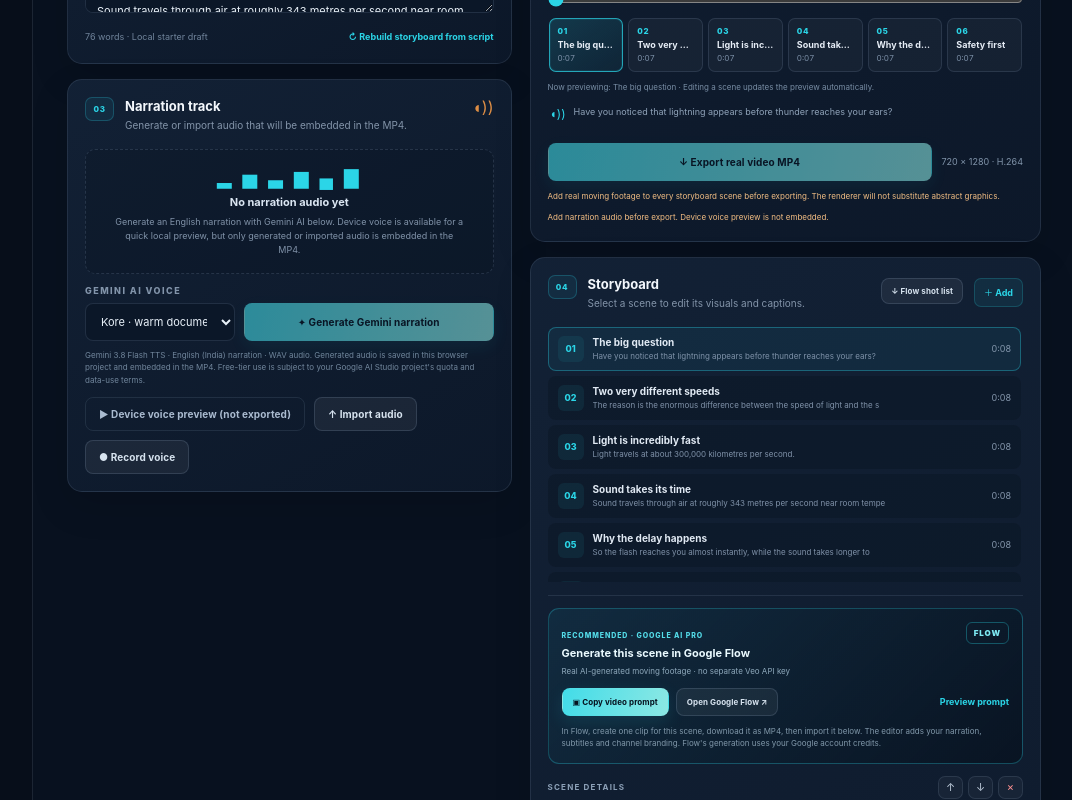
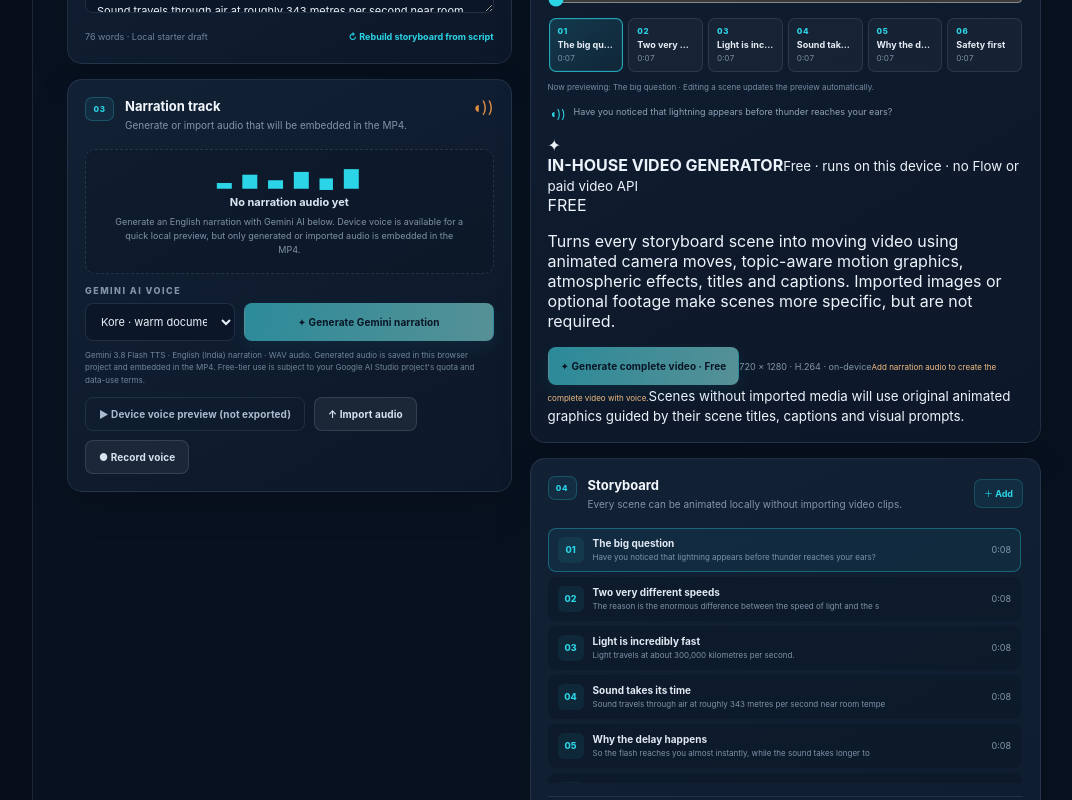
Before and after one commit to narayananagapuri25/VideoMaker, a React (Vite) app: page / in a window 1280 px wide. Shown: the part 960-1760 px from the top of the page, without its empty margins (205-1277 px from the left). Built offline with nearby package versions, Linux system fonts and the light colour scheme.

Commit message:
Make free in-house video generation the primary workflow

```diff
--- a/src/App.tsx
+++ b/src/App.tsx
@@ -5,15 +5,14 @@ import { deriveTopicFromScript, makeProject, parsePastedNarration, scenesFromScr
 import { loadLatestProject, saveProject } from "./lib/storage";
 import { generateNarration } from "./lib/tts";
 import { buildSceneImagePrompt } from "./lib/art-prompt";
-import { buildGoogleFlowShotList } from "./lib/flow-prompts";
 import { getSceneStartTime, getTimelineDuration } from "./lib/timeline";
 import PlaybackTimeline from "./components/PlaybackTimeline";
 import CreatorKit from "./components/CreatorKit";
 import StockVideoPanel from "./components/StockVideoPanel";
-import GoogleFlowPanel from "./components/GoogleFlowPanel";
 import type { AspectRatio, Language, Scene, StudioProject } from "./types";
 import { getEmbeddedImageSize, getEmbeddedVideoSize, getProjectMediaSize, isSupportedImageMimeType, MAX_NARRATION_AUDIO_BYTES, MAX_PROJECT_MEDIA_BYTES, MAX_SCENE_IMAGE_BYTES } from "./lib/media-data";
 import { MAX_PROJECT_BACKUP_BYTES, restoreProjectBackup } from "./lib/project-backup";
+import { getSceneVisualMode, getUnverifiedSceneMedia } from "./lib/video-generation";
 
 const initialProject = () => makeProject("Why do we see lightning before thunder?", "English", "9:16", 45);
 
@@ -442,37 +441,27 @@ export default function App() {
 
   async function handleExport() {
     if (!storyboardInSync) {
-      setNotice("Export paused: your topic, narration, language, format or target length changed after the storyboard was created. Generate again or rebuild the storyboard first.");
+      setNotice("Video generation paused: your topic, narration, language, format or target length changed after the storyboard was created. Generate again or rebuild the storyboard first.");
       return;
     }
     if (project.scenes.length > 80 || totalDuration > 600) {
-      setNotice("For reliable browser rendering, keep exports to 80 scenes and 10 minutes or less. Split longer videos into parts.");
-      return;
-    }
-    const missingVideo = project.scenes.filter((scene) => !scene.videoDataUrl && !(scene.videoClipSource === "pixabay" && scene.videoClipId));
-    if (missingVideo.length) {
-      setNotice("Real video footage is required for every scene. Add a Pixabay or local MP4/WebM clip to: " + missingVideo.map((scene) => scene.title).join(", ") + ".");
+      setNotice("For reliable on-device rendering, keep videos to 80 scenes and 10 minutes or less. Split longer projects into parts.");
       return;
     }
     if (!project.voiceAudioDataUrl) {
-      setNotice("Add narration audio before exporting. Device voice preview is not embedded in an MP4.");
+      setNotice("Add narration audio before generating the full video. Generate Gemini narration, record your voice or import an audio track.");
       return;
     }
-    const unverified = project.scenes.filter((scene) => scene.imageDataUrl && !scene.imageCommercialUseConfirmed);
-    if (unverified.length) {
-      setNotice("Before export, review and confirm commercial-use rights for artwork in: " + unverified.map((scene) => scene.title).join(", ") + ".");
-      return;
-    }
-    const unverifiedVideo = project.scenes.filter((scene) => (scene.videoDataUrl || (scene.videoClipSource === "pixabay" && scene.videoClipId)) && !scene.videoCommercialUseConfirmed);
-    if (unverifiedVideo.length) {
-      setNotice("Before export, review the footage source and confirm rights for: " + unverifiedVideo.map((scene) => scene.title).join(", ") + ".");
+    const unverifiedAssets = getUnverifiedSceneMedia(project.scenes);
+    if (unverifiedAssets.length) {
+      setNotice("Confirm usage rights for imported artwork or footage in: " + unverifiedAssets.join(", ") + ".");
       return;
     }
     setIsPlaying(false);
     setIsRendering(true);
     setRenderProgress(0);
-    setRenderMessage("Preparing renderer…");
-    setNotice("Rendering real footage and narration on this device. Keep this tab open; export runs at normal video playback speed.");
+    setRenderMessage("Starting in-house motion engine…");
+    setNotice("Generating your video locally: animated scenes, camera movement, effects, captions and narration. No Flow handoff, paid video API or footage import is required.");
     try {
       const { exportMp4 } = await import("./lib/renderer");
       const blob = await exportMp4(project, ({ progress, message }) => {
@@ -483,9 +472,9 @@ export default function App() {
       const url = URL.createObjectURL(blob);
       exportUrlRef.current = url;
       setExportUrl(url);
-      setNotice("MP4 export completed with moving footage and narration. Preview it, then download when ready.");
+      setNotice("Your in-house motion video is ready. Preview it, then download the MP4.");
     } catch (error) {
-      setNotice(error instanceof Error ? error.message : "Video export failed.");
+      setNotice(error instanceof Error ? error.message : "Video generation failed.");
     } finally {
       setIsRendering(false);
     }
@@ -529,17 +518,6 @@ export default function App() {
     setSelectedSceneId(scenes[0].id);
     setPlayhead(Math.min(playhead, getTimelineDuration(scenes)));
     setIsPlaying(false);
-  }
-
-  function downloadGoogleFlowShotList() {
-    const blob = new Blob([buildGoogleFlowShotList(project)], { type: "text/plain;charset=utf-8" });
-    const url = URL.createObjectURL(blob);
-    const anchor = document.createElement("a");
-    anchor.href = url;
-    anchor.download = (project.title || "sochozara-flow-shot-list").toLowerCase().replace(/[^a-z0-9]+/g, "-") + "-flow-shot-list.txt";
-    anchor.click();
-    window.setTimeout(() => URL.revokeObjectURL(url), 1_000);
-    setNotice("Google Flow shot list downloaded with a separate cinematic prompt for every storyboard scene.");
   }
 
   function exportProjectBackup() {
@@ -595,7 +573,7 @@ export default function App() {
   }
 
   function newProject() {
-    const fresh = makeProject("Enter your next video topic", "Hinglish", "9:16", 45);
+    const fresh = makeProject("Enter your next video topic", "English", "9:16", 45);
     updateProject(fresh);
     setSelectedSceneId(fresh.scenes[0]?.id ?? "");
     setPlayhead(0);
@@ -736,20 +714,26 @@ export default function App() {
                     onPlaybackError={handlePlaybackError}
                   />
                   <div className="preview-caption"><span className="sound-icon">◖))</span><span>{selectedScene?.caption || selectedScene?.narration || "Scene narration preview"}</span></div>
-                  <div className="export-controls">
-                    <button className="button button-primary export-button" onClick={handleExport} disabled={isRendering || !project.scenes.length || !storyboardInSync || !project.voiceAudioDataUrl || !project.scenes.every((scene) => Boolean((scene.videoDataUrl || (scene.videoClipSource === "pixabay" && scene.videoClipId)) && scene.videoCommercialUseConfirmed))}>{isRendering ? <><span className="spinner" /> Rendering MP4…</> : "↓ Export real video MP4"}</button>
-                    <span className="export-spec">{project.aspectRatio === "9:16" ? "720 × 1280" : "1280 × 720"} · H.264</span>
-                    {!storyboardInSync && <small className="export-blocked-note">Rebuild the storyboard before exporting.</small>}
-                    {!project.scenes.every((scene) => Boolean(scene.videoDataUrl || (scene.videoClipSource === "pixabay" && scene.videoClipId))) && <small className="export-blocked-note">Add real moving footage to every storyboard scene before exporting. The renderer will not substitute abstract graphics.</small>}
-                    {!project.voiceAudioDataUrl && <small className="export-blocked-note">Add narration audio before export. Device voice preview is not embedded.</small>}
+                  <div className="inhouse-generator">
+                    <div className="inhouse-generator-heading">
+                      <span className="inhouse-generator-mark">✦</span>
+                      <div><strong>IN-HOUSE VIDEO GENERATOR</strong><small>Free · runs on this device · no Flow or paid video API</small></div>
+                      <span className="inhouse-free-tag">FREE</span>
+                    </div>
+                    <p>Turns every storyboard scene into moving video using animated camera moves, topic-aware motion graphics, atmospheric effects, titles and captions. Imported images or optional footage make scenes more specific, but are not required.</p>
+                    <button className="button button-primary export-button" onClick={handleExport} disabled={isRendering || !project.scenes.length || !storyboardInSync || !project.voiceAudioDataUrl || getUnverifiedSceneMedia(project.scenes).length > 0}>{isRendering ? <><span className="spinner" /> Generating video…</> : "✦ Generate complete video · Free"}</button>
+                    <span className="export-spec">{project.aspectRatio === "9:16" ? "720 × 1280" : "1280 × 720"} · H.264 · on-device</span>
+                    {!storyboardInSync && <small className="export-blocked-note">Rebuild the storyboard before generating video.</small>}
+                    {!project.voiceAudioDataUrl && <small className="export-blocked-note">Add narration audio to create the complete video with voice.</small>}
+                    {getUnverifiedSceneMedia(project.scenes).length > 0 && <small className="export-blocked-note">Confirm usage rights for imported artwork or footage before generation.</small>}
+                    {project.scenes.some((scene) => getSceneVisualMode(scene) === "procedural-motion") && <small className="inhouse-hint">Scenes without imported media will use original animated graphics guided by their scene titles, captions and visual prompts.</small>}
                   </div>
                   {isRendering && <div className="render-progress"><div className="progress-track"><span style={{ width: (renderProgress * 100) + "%" }} /></div><small>{renderMessage} · {Math.round(renderProgress * 100)}%</small></div>}
                   {exportUrl && !isRendering && <div className="download-ready"><span>✓ MP4 ready</span><a className="button button-download" href={exportUrl} download={(project.title || "sochozara-video").toLowerCase().replace(/[^a-z0-9]+/g, "-") + ".mp4"}>Download MP4 ↓</a></div>}
                 </article>
 
                 <article className="panel scene-panel">
-                  <div className="panel-heading"><div><span className="step-number">04</span><div><h2>Storyboard</h2><p>Select a scene to edit its visuals and captions.</p></div></div><div className="storyboard-header-actions">
-                    <button className="button button-secondary flow-shotlist-button" onClick={downloadGoogleFlowShotList}>↓ Flow shot list</button>
+                  <div className="panel-heading"><div><span className="step-number">04</span><div><h2>Storyboard</h2><p>Every scene can be animated locally without importing video clips.</p></div></div><div className="storyboard-header-actions">
                     <button className="add-scene" onClick={addScene}>＋ Add</button>
                   </div></div>
                   <div className="scene-list">
@@ -763,7 +747,6 @@ export default function App() {
                   </div>
                   {selectedScene && (
                     <div className="scene-editor">
-                      <GoogleFlowPanel scene={selectedScene} aspectRatio={project.aspectRatio} onNotice={setNotice} />
                       <div className="scene-editor-top"><strong>SCENE DETAILS</strong><div><button className="tiny-action" onClick={() => moveScene(selectedScene.id, -1)} title="Move up">↑</button><button className="tiny-action" onClick={() => moveScene(selectedScene.id, 1)} title="Move down">↓</button><button className="tiny-action danger-text" onClick={() => removeScene(selectedScene.id)} title="Delete scene">×</button></div></div>
                       <label className="field-label">SCENE TITLE</label>
                       <input value={selectedScene.title} onChange={(event) => updateScene(selectedScene.id, { title: event.target.value })} />
@@ -821,7 +804,7 @@ export default function App() {
               </section>
             </div>
             <div className="status-line"><span className="status-pulse" />{notice}</div>
-            <footer className="app-footer"><span>SOCHOZARA STUDIO · BUILT FOR ORIGINAL STORIES</span><span>Local-first · No paid rendering API · No automatic uploads</span></footer>
+            <footer className="app-footer"><span>SOCHOZARA STUDIO · BUILT FOR ORIGINAL STORIES</span><span>Local-first · Free in-house motion generation · No automatic uploads</span></footer>
           </div>
         )}
       </main>
```
